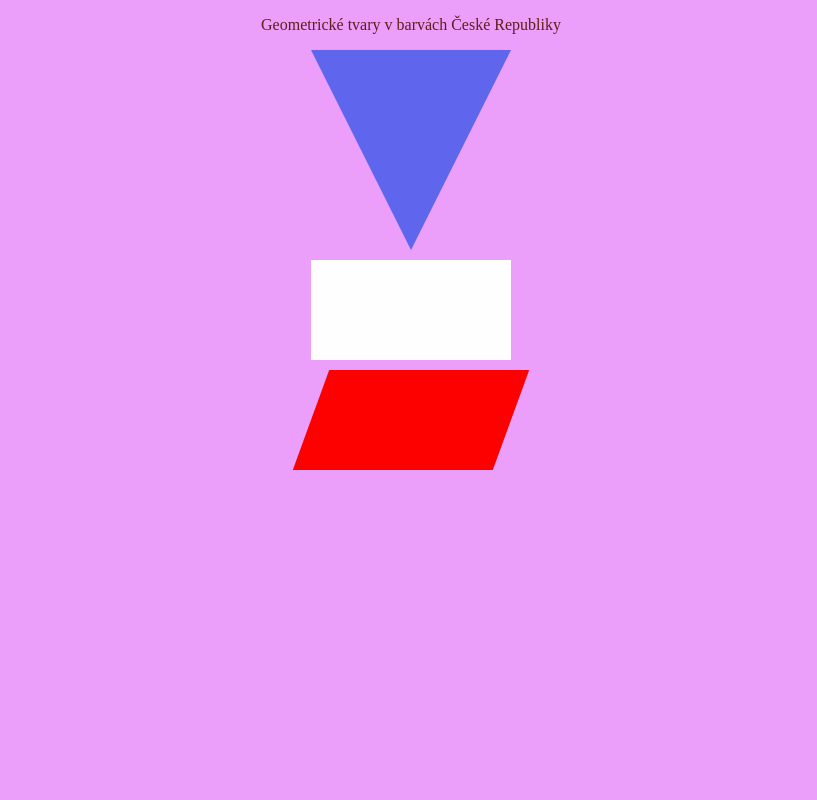
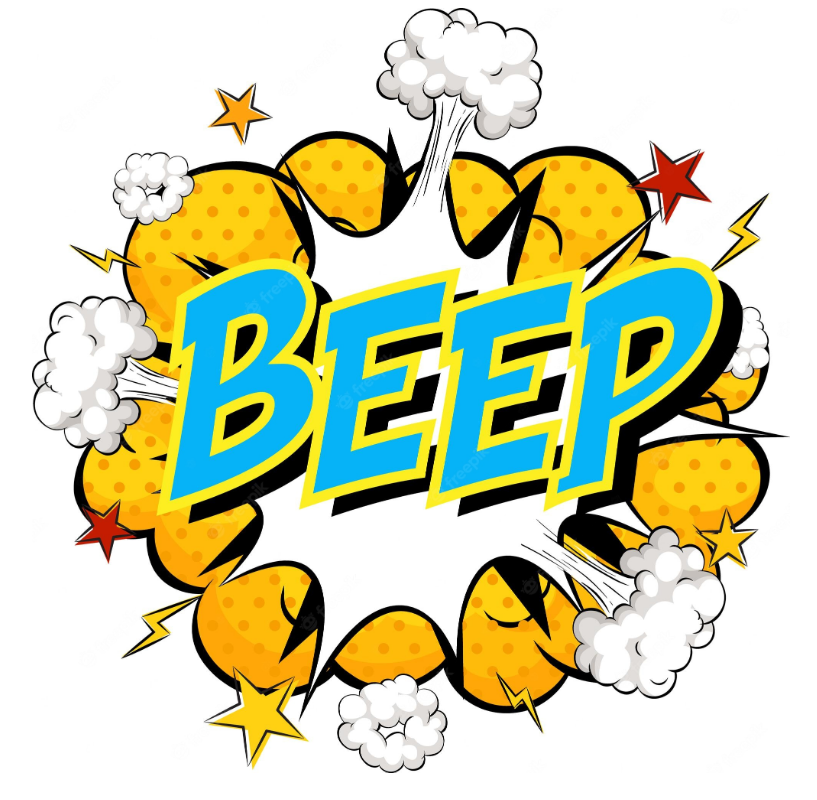
Before and after one commit to paoolo/www-pro-deti-001, a website built with Parcel: page src/index.html in a window 1280 px wide. Shown: the whole page, without its empty margins (229-1046 px from the left). Built offline with nearby package versions, Linux system fonts and the light colour scheme.

Commit message:
sound example

```diff
--- a/src/index.html
+++ b/src/index.html
@@ -1,23 +1,10 @@
-<!doctype html>
-<html lang="cs">
-
+<html>
 <head>
-    <meta charset="utf-8" />
-    <title>Vítej na první lekci programování pro děti</title>
-
     <link rel="stylesheet" href="styles.css" />
-    <script type="module" src="index.js"></script>
+    <script type="text/javascript" src="index.js"></script>
 </head>
-
 <body>
-    <p style="text-align: center">Geometrické tvary v barvách České Republiky</p>
-
-    <div style="width: 200px; margin: 0px auto">
-        <div id="trojuhelnik"></div>
-        <div id="mezera"></div>
-        <div id="obdelnik"></div>
-        <div id="mezera"></div>
-        <div id="rovnobeznik"></div>
-    </div>
+    <audio src="beep.mp3" autobuffer="autobuffer" id="beep" ></audio>
+    <img src="beep.jpeg" id="pic1" onclick="beep()">
 </body>
 </html>
--- a/src/index.js
+++ b/src/index.js
@@ -1,6 +1,5 @@
-//
-// Try changing this code while viewing the frontend in the browser to see it live reload.
-// See README.md for details on running this code.
-//
-
-console.log('Geometrické tvary v barvách Ceské Republiky');
+function beep()
+{
+    var audio = document.getElementById('beep');
+    audio.play();
+}
--- a/src/styles.css
+++ b/src/styles.css
@@ -1,47 +1,15 @@
-/*
-Try changing this code while viewing the frontend in the browser to see it live reload.
-See README.md for details on running this code.
-*/
-
-:root {
-    --bgcolor: rgb(235, 159, 250);
-  }
-
 body {
-    color: rgb(97, 28, 28);
-    background-color: var(--bgcolor);
+    color: rgb(171, 8, 8);
+    background-color: #ffffff;
 }
 
-#trojuhelnik {
-    width: 0;
-    height: 0;
-    border-style: solid;
-    border-width: 200px 100px 0 100px;
-    border-color: #5f66ed transparent transparent transparent;
- }
-
- #obdelnik
-{
-   width: 200px;
-   height: 100px;
-   background: #fffefe;
+img {
+    display: block;
+    margin-left: auto;
+    margin-right: auto;
+    width: 60%;
 }
 
-#mezera
-{
-   width: 200px;
-   height: 10px;
-   background: var(--bgcolor);
+p {
+    text-align: center;
 }
-
-#rovnobeznik
-{
-    width: 200px;
-    height: 100px;
-    background: #fd0000;
-    -webkit-transform: skew(-20deg);
-    -moz-transform: skew(-20deg);
-    -ms-transform: skew(-20deg);
-    -o-transform: skew(-20deg);
-    transform: skew(-20deg);
-}
```
Also changed, not shown: dist/index.html, src/beep.jpeg (added), 4 other files.
